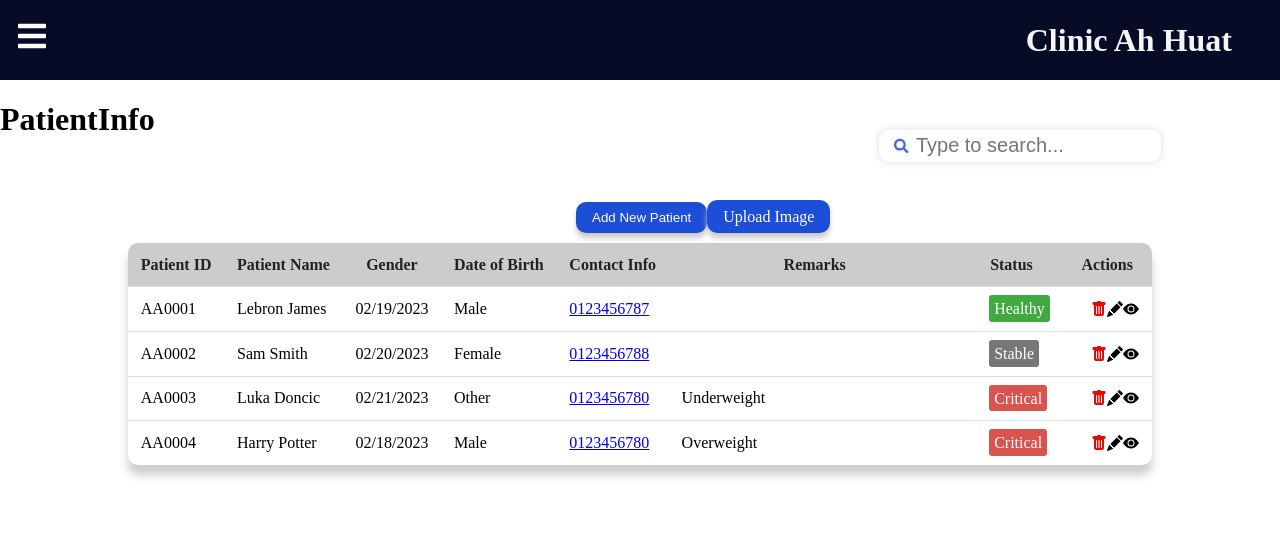
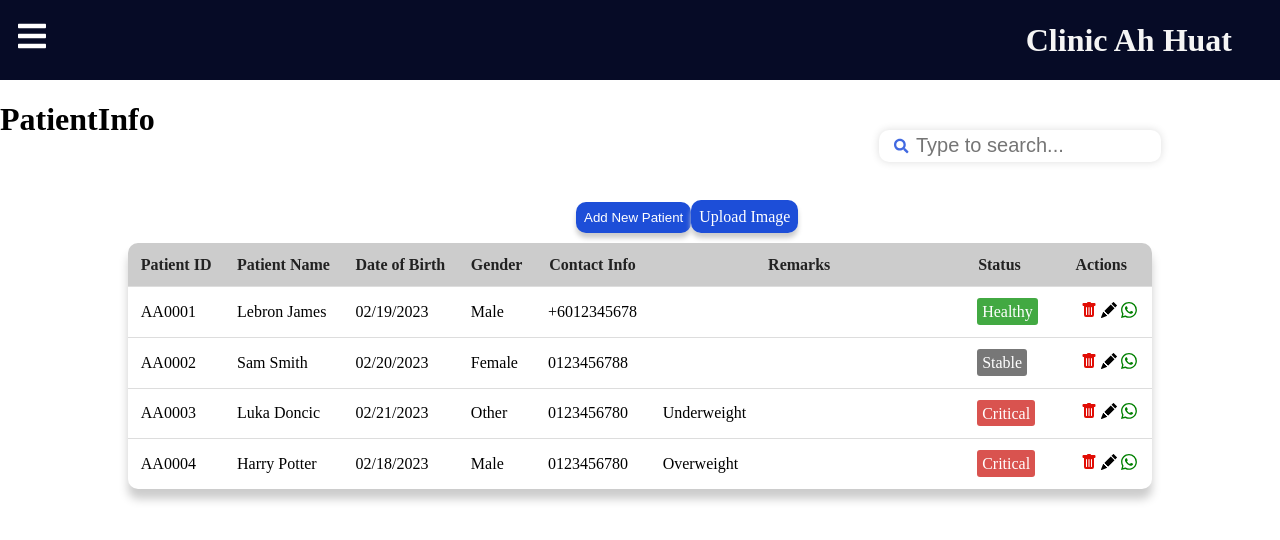
Before and after one commit to chewyuhan/FIT3164-MDS12-AutomatedHealthcareInformationSystem_Front_End, a React (Create React App) app in the folder v1/: page /patientinfo in a window 1280 px wide. Shown: the top 540 px of the page. Built offline with nearby package versions, Linux system fonts and the light colour scheme.

Commit message:
update to change entire row to be clickable and show patietn data. create working whatsapp Icon

```diff
--- a/v1/src/components/PatientTable/Table.css
+++ b/v1/src/components/PatientTable/Table.css
@@ -27,7 +27,7 @@
     border: none;
     background-color: #1d4ed8;
     color: #fff;
-    padding: 0.5rem 1rem;
+    padding: 0.5rem ;
     border-radius: 10px;
     cursor: pointer;
     box-shadow: 0px 5px 5px #ccc;
@@ -80,15 +80,58 @@
 
   .actions {
     display: flex;
-    justify-content: space-around;
+    justify-content: space-between; /* This will add space between the icons */
+    align-items: center; /* Vertically center the icons */
   }
 
   .actions svg {
     cursor: pointer;
+    margin: 2px; /* Add margin to the icons */
   }
+
 
   .delete-btn {
     color: #e10d05;
   }
 
+  .clickable-text {
+    cursor: pointer;
+    display: inline-block;
+    padding: 5px 10px;
+    color: black;
+    text-decoration: none;
+  }
+
+  .clickable-text:hover {
+    background-color: #f5f5f5; /* Brighter grey color for the hover background */
+    box-shadow: 0 0 5px rgba(0, 0, 0, 0.3);
+  }
+
+  .clickable-row {
+    /* Your existing styles for the rows */
+    position: relative;
+  }
+
+  .tooltip-box {
+    display: none;
+    position: absolute;
+    top: -30px; /* Adjust the distance above the cursor */
+    left: 50%;
+    transform: translateX(-50%);
+    background-color: #f0f0f0;
+    padding: 5px 10px;
+    border: 1px solid #ccc;
+    border-radius: 4px;
+    font-size: 12px;
+    pointer-events: none;
+  }
+
+  .clickable-row:hover .tooltip-box {
+    display: block;
+  }
+
+  .whatsapp-btn{
+    color:green;
+  }
+
 /*Modal css*/
--- a/v1/src/components/PatientTable/Table.jsx
+++ b/v1/src/components/PatientTable/Table.jsx
@@ -1,6 +1,6 @@
 import React, { useState } from "react";
 import moment from 'moment';
-import { BsFillTrashFill, BsFillPencilFill, BsEyeFill } from "react-icons/bs";
+import { BsFillTrashFill, BsFillPencilFill, BsEyeFill,BsWhatsapp } from "react-icons/bs";
 import {Modal, Button} from "react-bootstrap";
 //import 'bootstrap/dist/css/bootstrap.min.css';
 import "./Table.css";
@@ -35,6 +35,8 @@ export const Table = ({ rows, deleteRow, editRow }) => {
   const toggleTrueFalse = () =>{
     setShowModal(handleShow);
   }
+
+
 
   const ModalContent = () =>{
     return (
@@ -75,8 +77,8 @@ export const Table = ({ rows, deleteRow, editRow }) => {
           <tr>
             <th>Patient ID</th>
             <th>Patient Name</th>
+            <th>Date of Birth</th>
             <th>Gender</th>
-            <th>Date of Birth</th>
             <th>Contact Info</th>
             <th className="expand">Remarks</th>
             <th>Status</th>
@@ -89,24 +91,14 @@ export const Table = ({ rows, deleteRow, editRow }) => {
               row.status.charAt(0).toUpperCase() + row.status.slice(1);
 
               return (
-              <tr key={idx}>
-                <td>{row.patientID}</td>
-                <td>{row.firstName + " " +  row.lastName }</td>
+                <tr key={idx} className="clickable-row" onClick={() => handleRowClick(row)}>
+                  <td>
+                    {row.patientID}
+                  </td>
+                  <td>{row.firstName + " " + row.lastName}</td>
                   <td>{moment(row.dob).format("MM/DD/YYYY")}</td>
                   <td>{row.gender}</td>
-                <td data-href={`https://wa.me/${row.phoneNo}`}>
-                  <a
-                    href={`https://wa.me/${row.phoneNo}`}
-                    target="_blank"
-                    rel="noopener noreferrer"
-                    onClick={(e) => {
-                      e.preventDefault();
-                      handleContactInfoClick(row.phoneNo);
-                    }}
-                  >
-                    {row.phoneNo}
-                  </a>
-                </td>
+                  <td>{row.phoneNo}</td>
                   <td className="expand">{row.remarks}</td>
                   <td>
                     <span className={`label label-${row.status}`}>
@@ -115,6 +107,7 @@ export const Table = ({ rows, deleteRow, editRow }) => {
                   </td>
                   <td className="fit">
                     <span className="actions">
+                      <div onClick={(e) => e.stopPropagation()}>
                       <BsFillTrashFill
                         className="delete-btn"
                         onClick={() => deleteRow(idx)}
@@ -123,12 +116,17 @@ export const Table = ({ rows, deleteRow, editRow }) => {
                         className="edit-btn"
                         onClick={() => editRow(idx)}
                       />
-                     <BsEyeFill
-                      className="view-btn"
-                      onClick={() => handleRowClick(row)}
+                      <BsWhatsapp
+                        className="whatsapp-btn"
+                        onClick={(e) => {
+                        e.preventDefault();
+                        handleContactInfoClick(row.phoneNo);
+                      }}
                       />
+                      </div>
                     </span>
                 </td>
+
               </tr>
             );
           })}
--- a/v1/src/database/PatientsData.js
+++ b/v1/src/database/PatientsData.js
@@ -1,3 +1,5 @@
+
+//Change phone number to +60 if want to whatsapp
 const patientsData = [
     { patientID: "AA0001",
       creratedAT: "2001-02-03", // Format: YYYY-MM-dd
@@ -5,7 +7,7 @@ const patientsData = [
       ic: "011101110111",
       firstName: "Lebron",
       lastName: "James",
-      phoneNo: "0123456787",
+      phoneNo: "+6012345678",
       gender: "Male",
       description: "",
       status: "Healthy",
```
Lines whose indentation alone changed are shown as unchanged.
